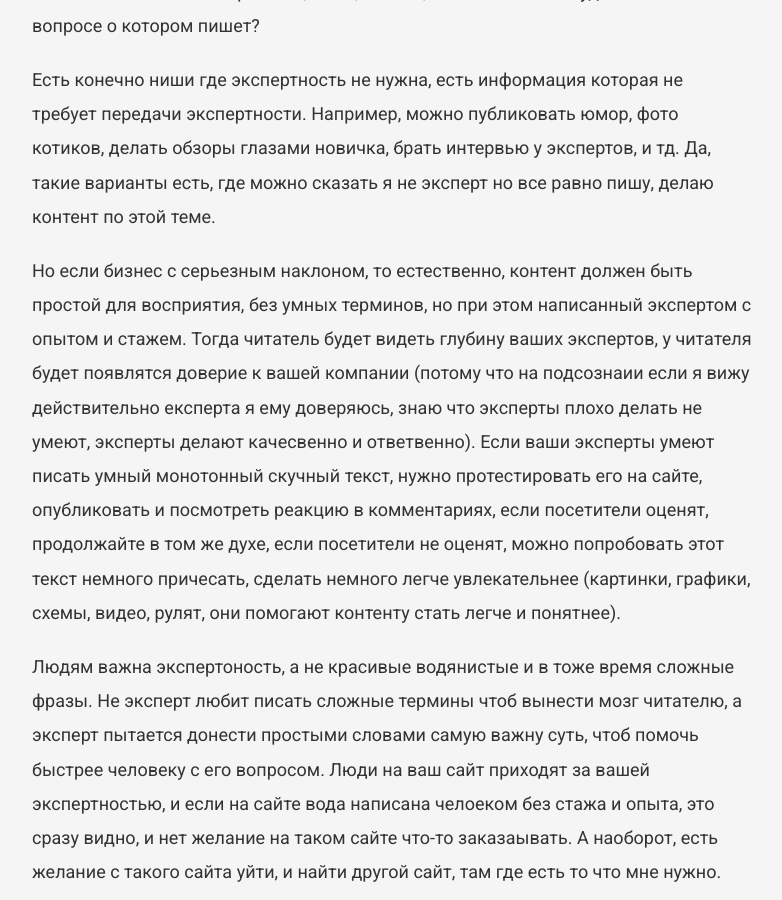
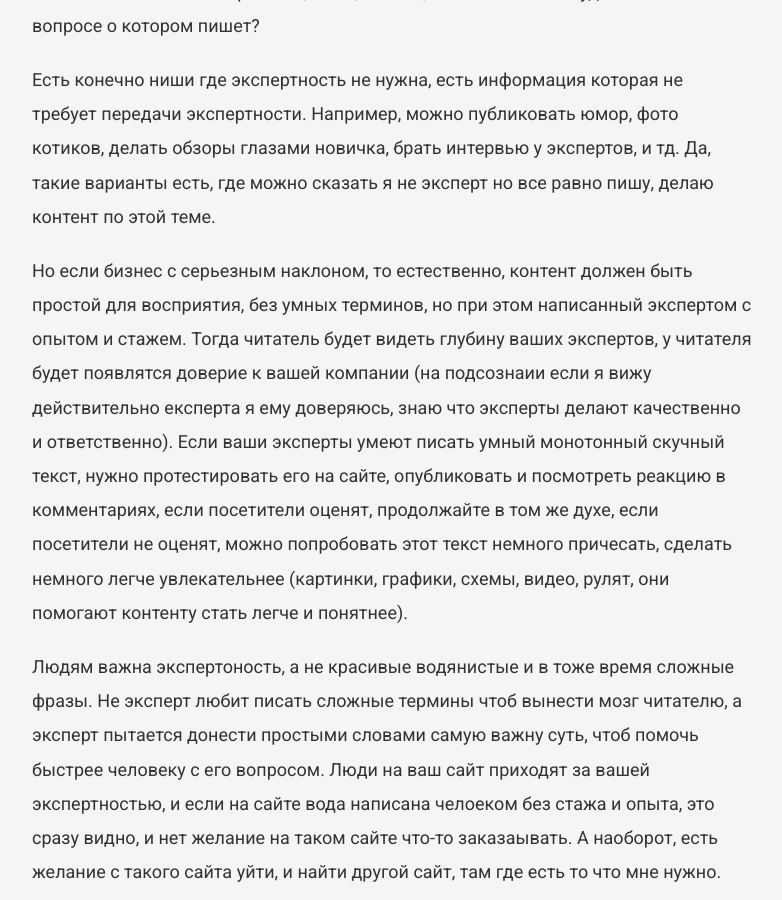
Before and after one commit to VadymVolos/vadymvolos.github.io, a Jekyll site: the page built from _posts/digital-marketing/2017-04-03-gde-nayti-horoshego-kopiraytera.md, in a window 1280 px wide and 900 px high, scrolled down 1303 px. Shown: the whole window, without its empty margins (248-1030 px from the left). Built offline with Jekyll 4.4.1, drawn with Linux system fonts in a browser that asks for light colours; nearby versions of some CDN libraries; comment, search, counter and statistics services are not loaded.

Commit message:
Update 2017-04-03-gde-nayti-horoshego-kopiraytera.md

```diff
--- a/_posts/digital-marketing/2017-04-03-gde-nayti-horoshego-kopiraytera.md
+++ b/_posts/digital-marketing/2017-04-03-gde-nayti-horoshego-kopiraytera.md
@@ -24,7 +24,7 @@
 
 Есть конечно ниши где экспертность не нужна, есть информация которая не требует передачи экспертности. Например, можно публиковать юмор, фото котиков, делать обзоры глазами новичка, брать интервью у экспертов, и тд. Да, такие варианты есть, где можно сказать я не эксперт но все равно пишу, делаю контент по этой теме.
 
-Но если бизнес с серьезным наклоном, то естественно, контент должен быть простой для восприятия, без умных терминов, но при этом написанный экспертом с опытом и стажем. Тогда читатель будет видеть глубину ваших экспертов, у читателя будет появлятся доверие к вашей компании (потому что на подсознаии если я вижу действительно експерта я ему доверяюсь, знаю что эксперты плохо делать не умеют, эксперты делают качесвенно и ответвенно). Если ваши эксперты умеют писать умный монотонный скучный текст, нужно протестировать его на сайте, опубликовать и посмотреть реакцию в комментариях, если посетители оценят, продолжайте в том же духе, если посетители не оценят, можно попробовать этот текст немного причесать, сделать немного легче увлекательнее (картинки, графики, схемы, видео, рулят, они помогают контенту стать легче и понятнее).
+Но если бизнес с серьезным наклоном, то естественно, контент должен быть простой для восприятия, без умных терминов, но при этом написанный экспертом с опытом и стажем. Тогда читатель будет видеть глубину ваших экспертов, у читателя будет появлятся доверие к вашей компании (на подсознаии если я вижу действительно експерта я ему доверяюсь, знаю что эксперты делают качественно и ответственно). Если ваши эксперты умеют писать умный монотонный скучный текст, нужно протестировать его на сайте, опубликовать и посмотреть реакцию в комментариях, если посетители оценят, продолжайте в том же духе, если посетители не оценят, можно попробовать этот текст немного причесать, сделать немного легче увлекательнее (картинки, графики, схемы, видео, рулят, они помогают контенту стать легче и понятнее).
 
 Людям важна экспертоность, а не красивые водянистые и в тоже время сложные фразы. Не эксперт любит писать сложные термины чтоб вынести мозг читателю, а эксперт пытается донести простыми словами самую важну суть, чтоб помочь быстрее человеку с его вопросом.  Люди на ваш сайт приходят за вашей экспертностью, и если на сайте вода написана челоеком без стажа и опыта, это сразу видно, и нет желание на таком сайте что-то заказаывать. А наоборот, есть желание с такого сайта уйти, и найти другой сайт, там где есть то что мне нужно.
 
```
